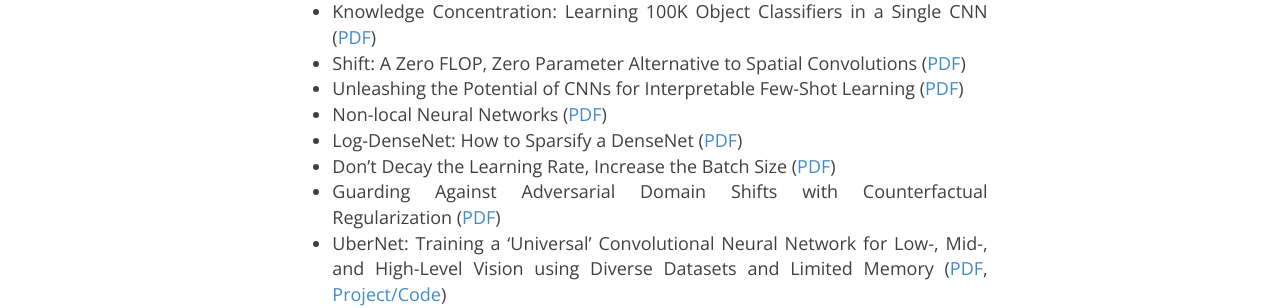
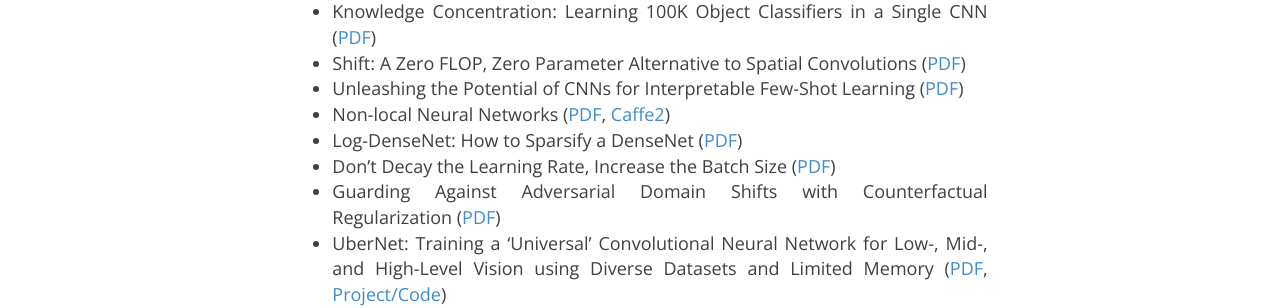
Before and after one commit to joshua19881228/joshua19881228.github.io, a Jekyll site: the page built from _posts/Computer_Vision/2016-08-25-my-jumble-of-computer-vision.md, in a window 1280 px wide and 900 px high, scrolled down 14169 px. Shown: the part 158-466 px from the top of the window. Built offline with Jekyll 4.4.1, drawn with Linux system fonts in a browser that asks for light colours; nearby versions of some CDN libraries; formulas are drawn with MathJax 3; comment, search, counter and statistics services are not loaded; some of the changed text lies outside the part shown.

Commit message:
update post

```diff
--- a/_posts/Computer_Vision/2016-08-25-my-jumble-of-computer-vision.md
+++ b/_posts/Computer_Vision/2016-08-25-my-jumble-of-computer-vision.md
@@ -366,7 +366,7 @@ I am going to maintain this page to record a few things about computer vision th
 * Knowledge Concentration: Learning 100K Object Classifiers in a Single CNN ([PDF](https://arxiv.org/abs/1711.07607))
 * Shift: A Zero FLOP, Zero Parameter Alternative to Spatial Convolutions ([PDF](https://arxiv.org/abs/1711.08141))
 * Unleashing the Potential of CNNs for Interpretable Few-Shot Learning ([PDF](https://arxiv.org/abs/1711.08277))
-* Non-local Neural Networks ([PDF](https://arxiv.org/abs/1711.07971))
+* Non-local Neural Networks ([PDF](https://arxiv.org/abs/1711.07971), [Caffe2](https://github.com/facebookresearch/video-nonlocal-net))
 * Log-DenseNet: How to Sparsify a DenseNet ([PDF](https://arxiv.org/abs/1711.00002g))
 * Don't Decay the Learning Rate, Increase the Batch Size ([PDF](https://arxiv.org/abs/1711.00489))
 * Guarding Against Adversarial Domain Shifts with Counterfactual Regularization ([PDF](https://arxiv.org/abs/1710.11469))
```
Also changed, not shown: other parts of _posts/Computer_Vision/2016-08-25-my-jumble-of-computer-vision.md (+1 -0 lines).
